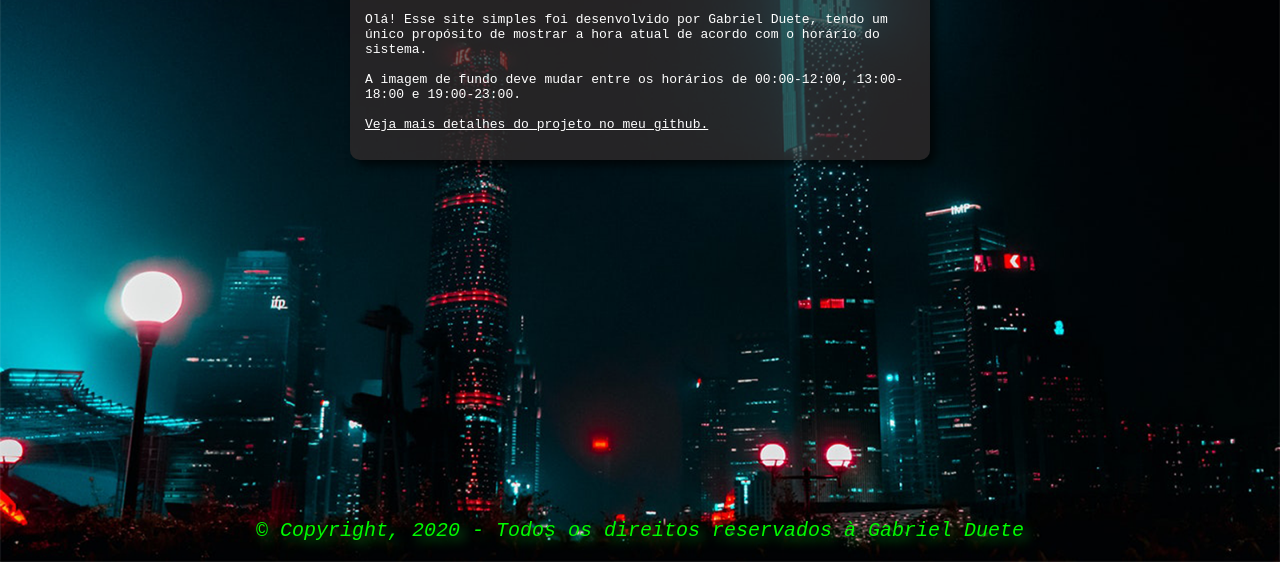
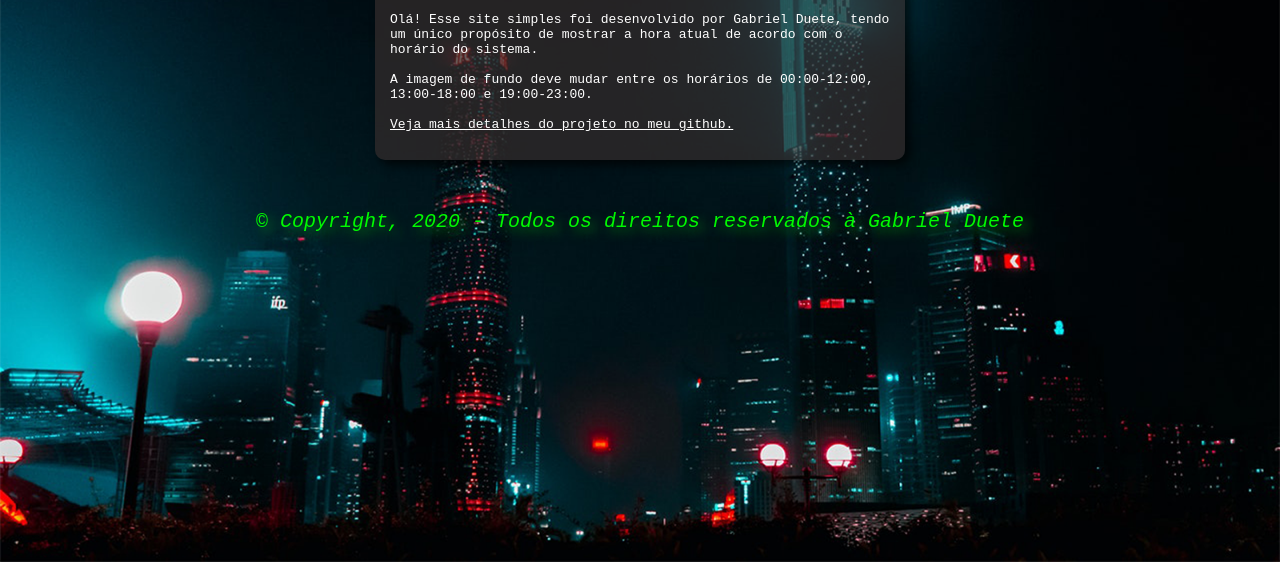
Before and after one commit to gabrielduete/horadodia, a plain HTML site: page index.html in a window 1280 px wide. Shown: the part 238-800 px from the top of the page. Drawn offline with Linux system fonts and the light colour scheme.

Commit message:
Segundo Commit

```diff
--- a/style.css
+++ b/style.css
@@ -25,12 +25,11 @@ footer{
     font-style: italic;
     font-size: 20px;
     text-align: center;
-    margin-top: 400px;
+    margin-top: 50px;
     color: rgba(0, 255, 0, 0.979);
     text-shadow: 5px 5px 12px rgb(13, 133, 23);
     min-width: 100%;
     min-height: 5%;
-    position: absolute;
     bottom: 0;
 }
 
@@ -48,12 +47,26 @@ a{
 }
 
 #fala{
-
+    background-attachment: fixed;
     background: rgba(51, 45, 45, 0.726);
     border-radius: 10px;
     padding: 15px;
-    width: 550px;
+    width: 250px;
     margin: auto;
     box-shadow: 5px 5px 10px rgba(0, 0, 0, 0.719);
     color: rgb(255, 255, 255);
 }
+
+@media (min-width: 500px){
+    #fala{
+        background-attachment: fixed;
+        background: rgba(51, 45, 45, 0.726);
+        border-radius: 10px;
+        padding: 15px;
+        width: 500px;
+        margin: auto;
+        box-shadow: 5px 5px 10px rgba(0, 0, 0, 0.719);
+        color: rgb(255, 255, 255);
+    }
+
+}
```
